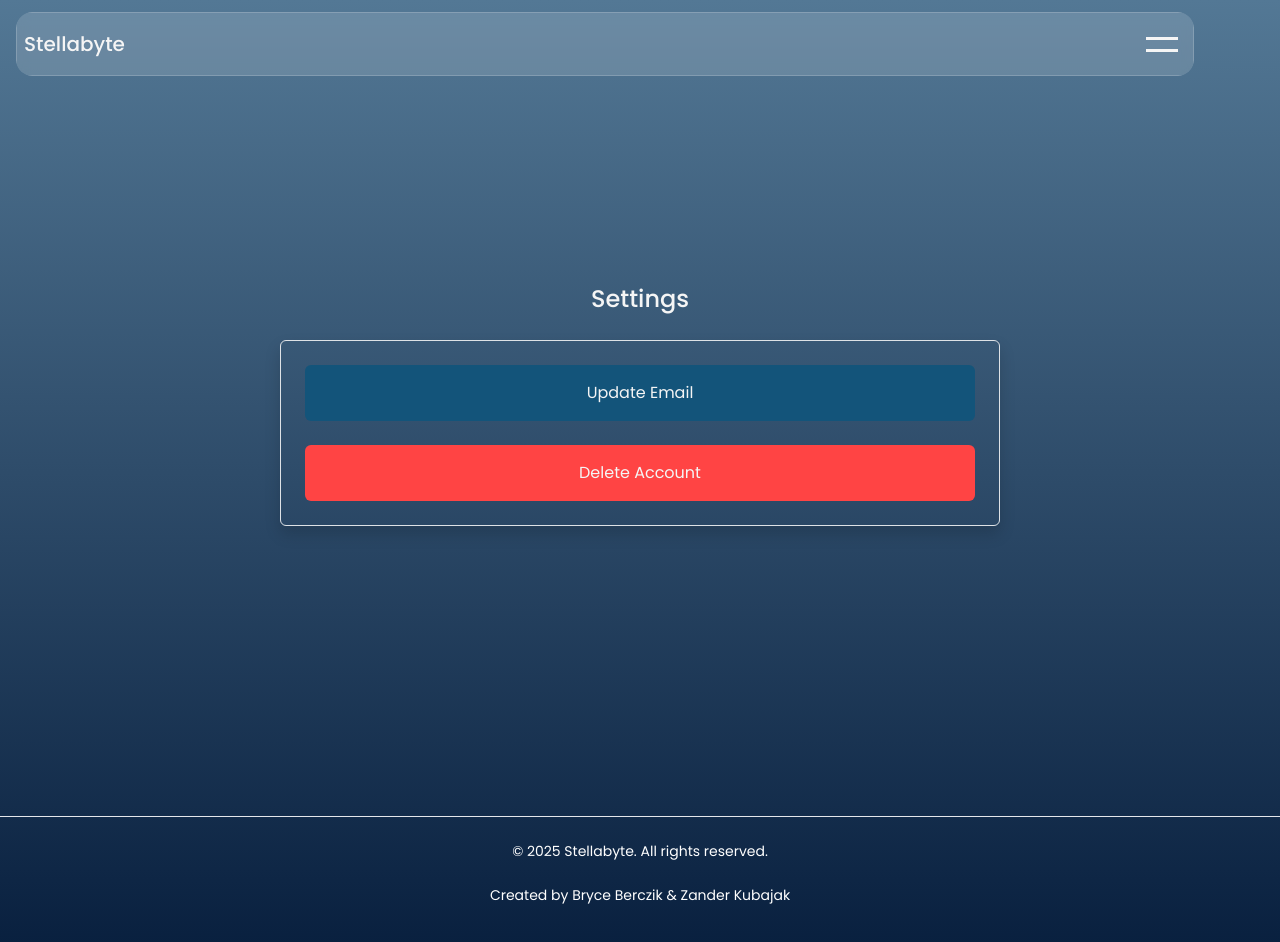
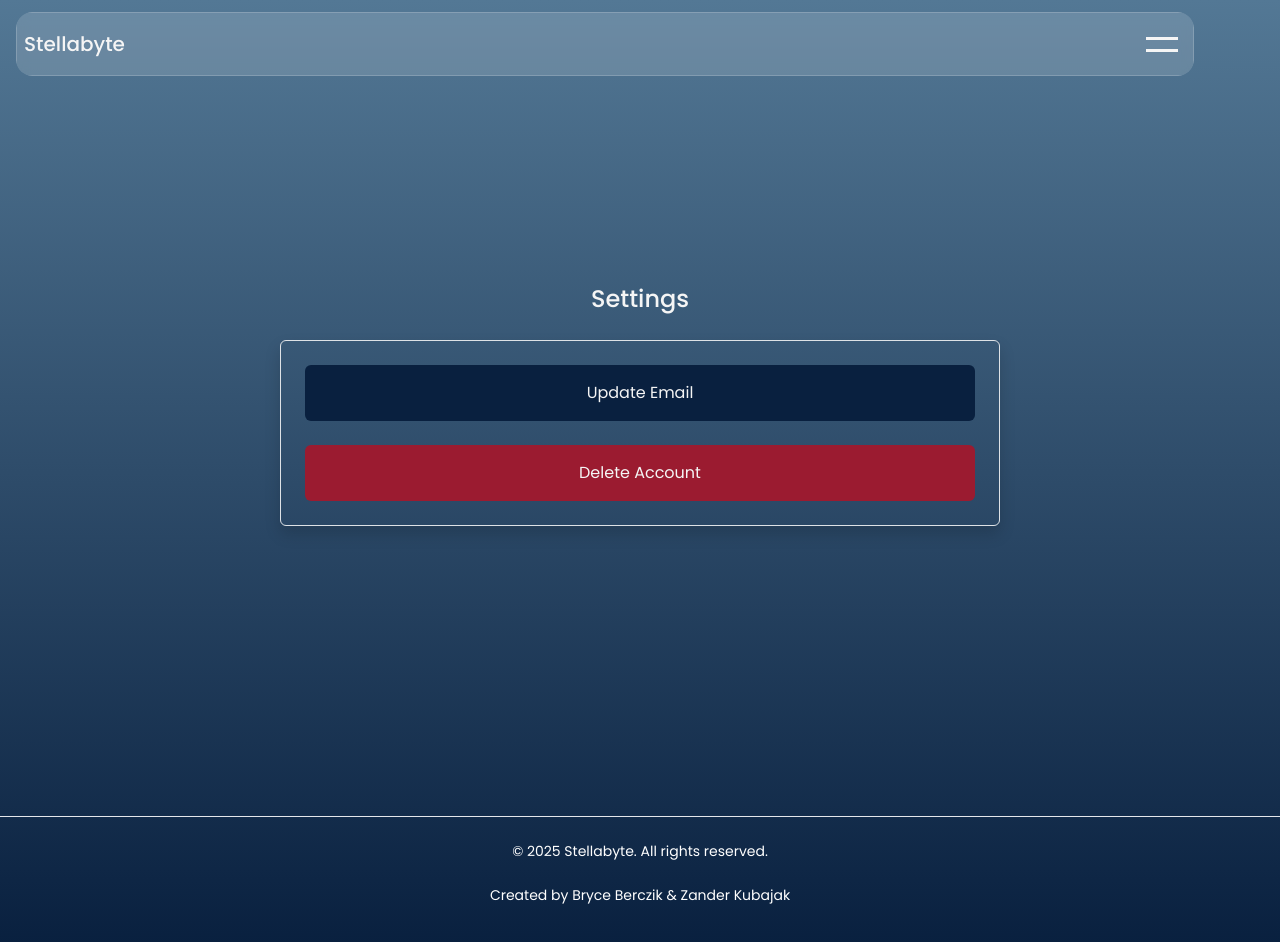
Before and after one commit to ZVKubajak/Stellabyte, a React (Vite) app in the folder client/: page /settings in a window 1280 px wide. Shown: the top 942 px of the page. Built offline with nearby package versions, Linux system fonts and the light colour scheme; sample sign-in values are in the browser's storage.

Commit message:
completed settings page

```diff
--- a/client/src/pages/Settings.tsx
+++ b/client/src/pages/Settings.tsx
@@ -133,13 +133,13 @@ const Settings = () => {
         </h1>
         <div className="mb-6 border p-4 rounded shadow flex flex-col items-center gap-6">
           <button
-            className="text-[whitesmoke] bg-[#13547a] py-3 w-full rounded m-0 hover:bg-[#0e3a5a] transition-colors"
+            className="text-[whitesmoke] bg-[#09203f] py-3 w-full rounded m-0 hover:bg-[#0e3a5a] transition-colors"
             onClick={handleShowUpdateEmailModal}
           >
             Update Email
           </button>
           <button
-            className="text-[whitesmoke] bg-[#ff4444] py-3 w-full rounded m-0 hover:bg-[#cc0000] transition-colors"
+            className="text-[whitesmoke] bg-[#9b1b30] py-3 w-full rounded m-0 hover:bg-[#cc0000] transition-colors"
             onClick={handleShowDeleteModal}
           >
             Delete Account
@@ -149,7 +149,7 @@ const Settings = () => {
 
       {/* Modal for Delete Account */}
       <Modal show={isDeleteOpen} onHide={handleCloseDeleteModal} centered>
-        <Modal.Header style={{ backgroundColor: "#13547a", border: "none" }}>
+        <Modal.Header style={{ backgroundColor: "#09203f", border: "none" }}>
           <Modal.Title
             style={{ color: "whitesmoke", textAlign: "center", width: "100%" }}
           >
@@ -158,7 +158,7 @@ const Settings = () => {
         </Modal.Header>
         <Modal.Body
           style={{
-            backgroundColor: "#13547a",
+            backgroundColor: "#09203f",
             color: "whitesmoke",
             textAlign: "center",
           }}
@@ -168,7 +168,7 @@ const Settings = () => {
         </Modal.Body>
         <Modal.Footer
           style={{
-            backgroundColor: "#13547a",
+            backgroundColor: "#09203f",
             border: "none",
             justifyContent: "center",
           }}
@@ -177,7 +177,7 @@ const Settings = () => {
             className="w-full py-3"
             onClick={handleDeleteUser}
             style={{
-              backgroundColor: "#ff4444",
+              backgroundColor: "#9b1b30",
               border: "none",
               color: "whitesmoke",
             }}
```
